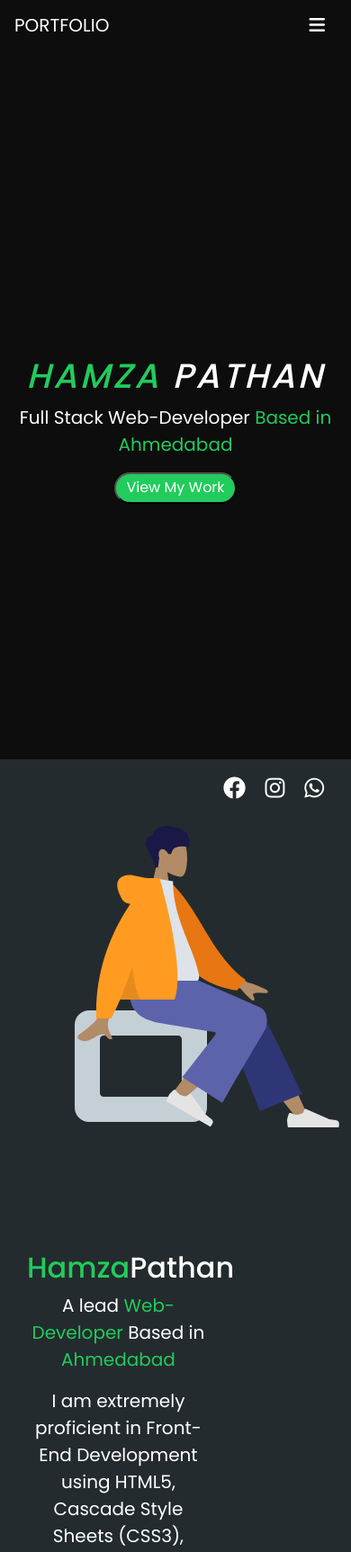
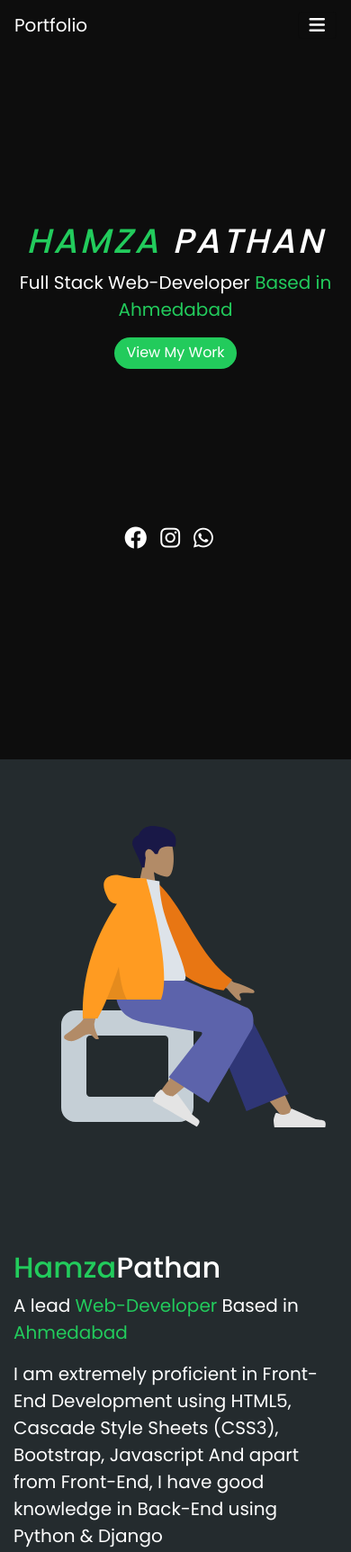
Before and after one commit to Hamza-Pathan/portfolio, a plain HTML site: page index.html in a window 390 px wide. Shown: the top 1725 px of the page at 90% size. Drawn offline with nearby package versions, Linux system fonts and the light colour scheme.

Commit message:
Responsive

```diff
--- a/css/style.css
+++ b/css/style.css
@@ -414,7 +414,7 @@
 @media screen and (min-width:390px)  and (max-width:490px) {
 
     .main-banner .banner-text {
-        padding-top: 395px;
+        padding-top: 245px;
         text-align: center;
     }
     .main-banner .banner-text h1 {
@@ -429,27 +429,30 @@
     .main-banner .banner-text button {
         border-radius: 20px;
         width: 38%;
+        border: none;
         /* padding-top: 20px; */
         height: 35px;
         background-color: var(--maincolor);
         color: var(--whitecolor);
     }
     .main-banner .icons {
-        padding-top: 298px;
-        float: right;
+        padding-top: 170px;
+        float: initial;
         font-size: 25px;
+        display: flex;
+        justify-content: center;
     }
     .main-about {
         height: auto;
         background-color: var(--bgcolor2);
     }
     .main-about .about-text h2 {
-        text-align: center;
+
         color: var(--maincolor);
     }
     .main-about .about-text p {
         font-size: 20px;
-        text-align: center;
+
         color: var(--whitecolor);
     }
     .main-resume {
--- a/index.html
+++ b/index.html
@@ -26,7 +26,7 @@
   <section class="main-navbar">
     <nav class="navbar navbar-expand-lg navbar-light  fixed-top">
       <div class="container">
-        <a class="navbar-brand" href="#">PORTFOLIO</a>
+        <a class="navbar-brand" href="#">Portfolio</a>
         <button class="navbar-toggler" type="button" data-toggle="collapse" data-target="#navbarNav"
           aria-controls="navbarNav" aria-expanded="false" aria-label="Toggle navigation">
           <i class="fa-solid fa-bars"></i>
@@ -274,7 +274,7 @@
       <div class="row">
         <div class="col-md-4">
           <div class="project-img">
-            <div class="card" data-aos="fade-right" style="width: 18rem;">
+            <div class="card" data-aos="fade-right">
               <a href="https://hamza-pathan.github.io/Zomato-Clone/" target="_blank"><img class="card-img-top"
                   src="./images/Zomato_logo.png" alt="Card" >
               </a>
@@ -283,7 +283,7 @@
         </div>
         <div class="col-md-4">
           <div class="project-img">
-            <div class="card" data-aos="fade-right" style="width: 18rem;">
+            <div class="card" data-aos="fade-right">
               <a href="https://hamza-pathan.github.io/sprite-clone/" target="_blank"><img class="card-img-top"
                   src="./images/Sprite-Logo-HD.jpg" alt="Card image cap" ></a>
 
@@ -292,7 +292,7 @@
         </div>
         <div class="col-md-4">
           <div class="project-img">
-            <div class="card" data-aos="fade-right" style="width: 18rem;">
+            <div class="card" data-aos="fade-right">
               <img class="card-img-top" src="./images/starbucks.jpg" alt="Card image cap" >
 
             </div>
```
